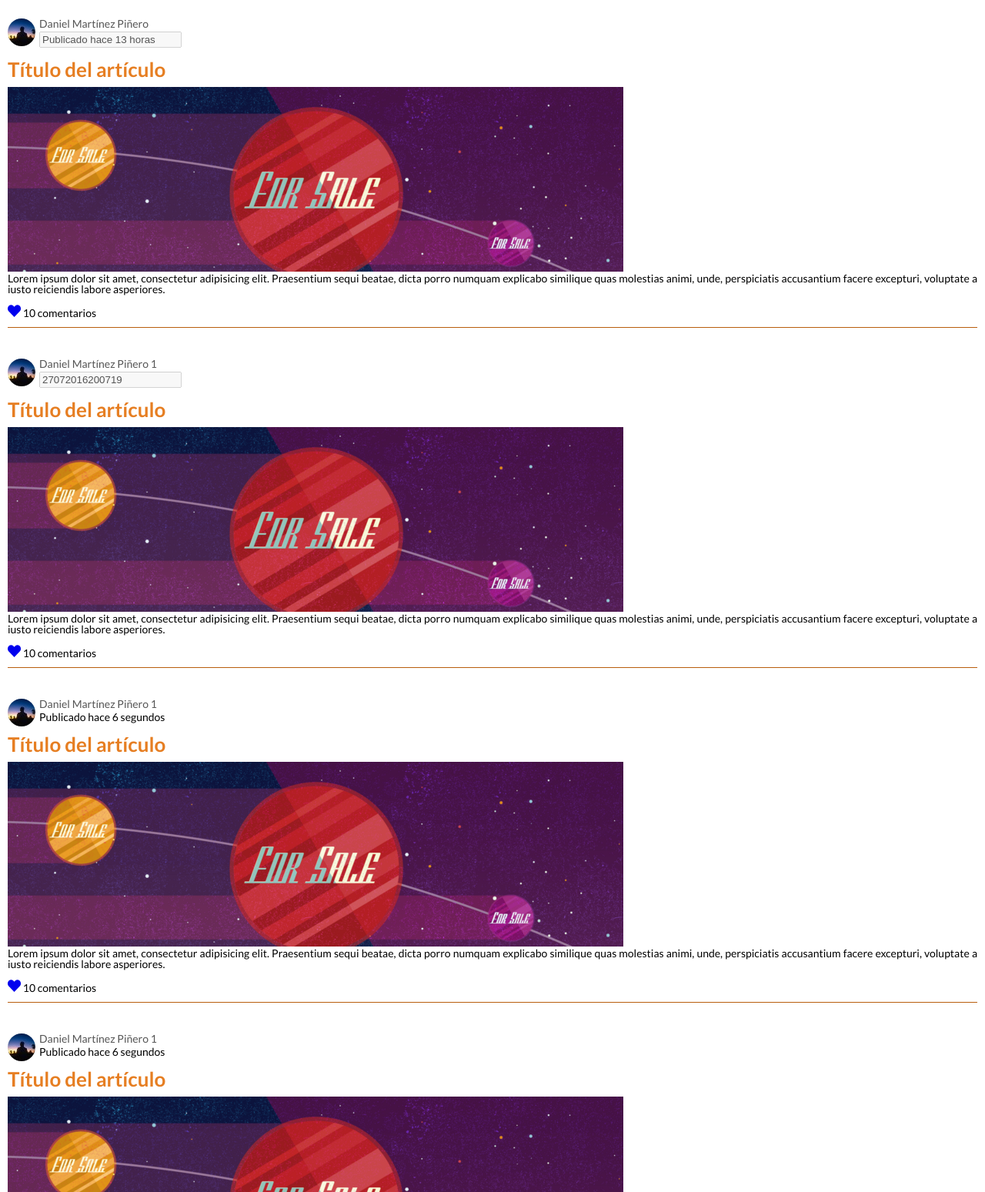
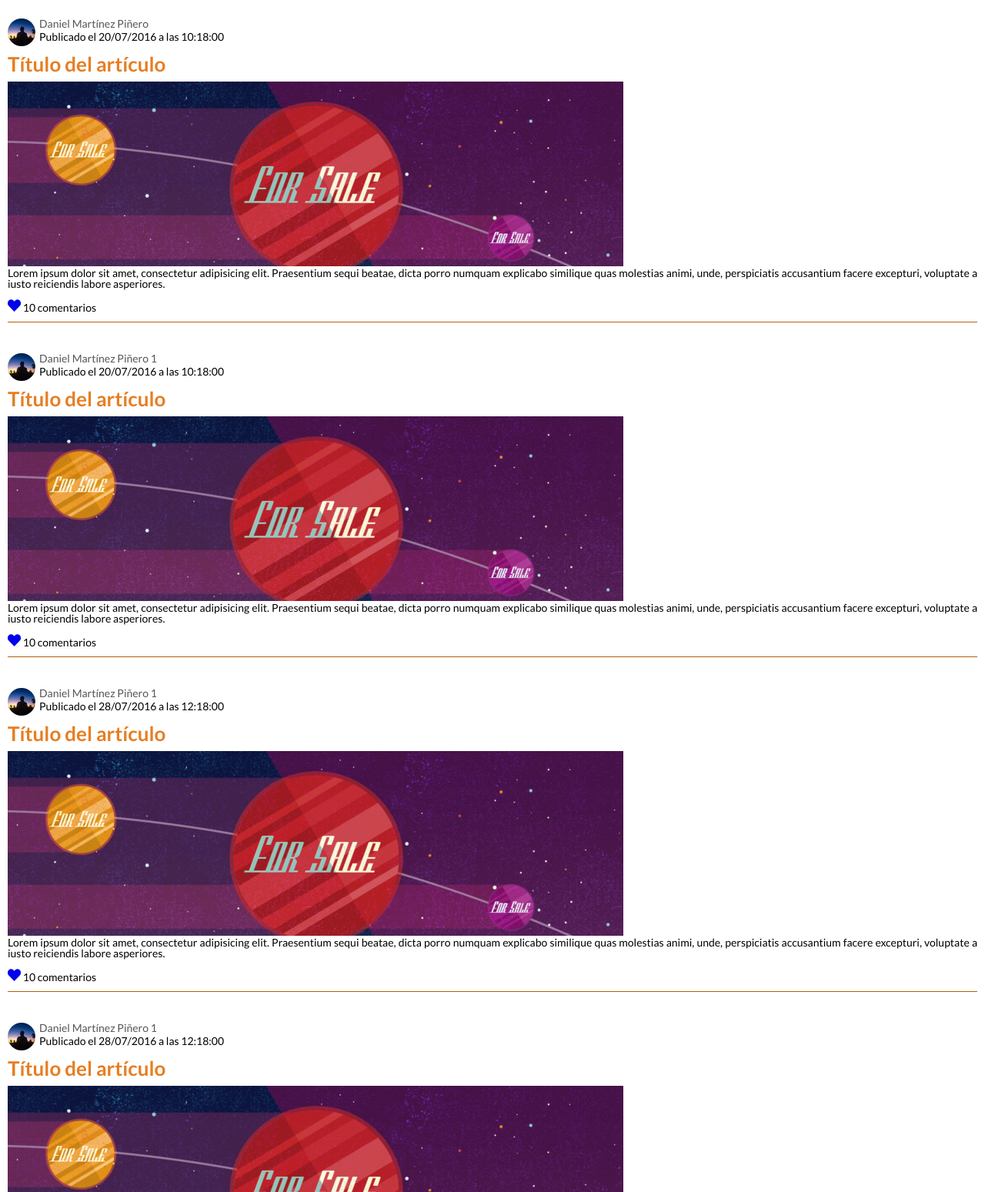
Before and after one commit to dmpinero/practica_frontend_ninja, a website with bundled scripts: page listado_articulos.html in a window 1280 px wide. Shown: the part 51-1600 px from the top of the page at 77% size. Built offline with nearby package versions, Linux system fonts and the light colour scheme.

Commit message:
Finalización de cálculo de fechas y horas de publicación.

```diff
--- a/gulpfile.js
+++ b/gulpfile.js
@@ -14,7 +14,7 @@ gulp.task("default", ["concat-js", "compile-sass"], function(){
 	// iniciar BrowserSync
 	browserSync.init({
 		server: "./", // levanta servidor web en la carpeta actual
-		browser: "google chrome"
+		browser: "google chrome" // Navegador web por defecto
 	});
 
 	// observa cambios en archivos SASS y ejecuta la tarea de compilación
--- a/listado_articulos.html
+++ b/listado_articulos.html
@@ -28,12 +28,13 @@
 
     <!-- Artículos -->
 	<section class="listado-articulos">
+		<!-- Primer artículo -->
 		<article id="articulo">
 			<div class="articulo">
 				<div><img class="articulo-foto-autor" src="src/img/autor.jpeg"></div>
 				<div class="articulo-autor-nombre">Daniel Martínez Piñero</div>
 				<div class="autor-fecha-publicacion">
-					<input type="text" id="fecha-hora-publicacion" value="27072016210719" disabled>
+					<div id="fecha-hora-publicacion1">20072016101800</div>
 				</div>
 				<div class="articulo-titulo">Título del artículo</div>
 				<div>
@@ -50,12 +51,13 @@
 			<div class="autor-comentarios">10 comentarios</div>
 		</article>
 
+		<!-- Segundo artículo -->
 		<article id="articulo">
 			<div class="articulo">
 				<div><img class="articulo-foto-autor" src="src/img/autor.jpeg"></div>
 				<div class="articulo-autor-nombre">Daniel Martínez Piñero 1</div>
 				<div class="autor-fecha-publicacion">
-					<input type="text" id="fecha-hora-publicacion2" value="27072016200719" disabled>
+					<div id="fecha-hora-publicacion2">20072016101800</div>
 				</div>
 				<div class="articulo-titulo">Título del artículo</div>
 				<div>
@@ -72,11 +74,14 @@
 			<div class="autor-comentarios">10 comentarios</div>
 		</article>
 
+		<!-- Tercer artículo -->
 		<article id="articulo">
 			<div class="articulo">
 				<div><img class="articulo-foto-autor" src="src/img/autor.jpeg"></div>
 				<div class="articulo-autor-nombre">Daniel Martínez Piñero 1</div>
-				<div class="autor-fecha-publicacion">Publicado hace 6 segundos</div>
+				<div class="autor-fecha-publicacion">
+					<div id="fecha-hora-publicacion3">28072016121800</div>
+				</div>
 				<div class="articulo-titulo">Título del artículo</div>
 				<div>
 					<img class="articulo-foto" src="src/img/imagen-mobile.png">
@@ -92,11 +97,14 @@
 			<div class="autor-comentarios">10 comentarios</div>
 		</article>
 
+		<!-- Cuarto artículo -->
 		<article id="articulo">
 			<div class="articulo">
 				<div><img class="articulo-foto-autor" src="src/img/autor.jpeg"></div>
 				<div class="articulo-autor-nombre">Daniel Martínez Piñero 1</div>
-				<div class="autor-fecha-publicacion">Publicado hace 6 segundos</div>
+				<div class="autor-fecha-publicacion">
+					<div id="fecha-hora-publicacion4">28072016121800</div>
+				</div>
 				<div class="articulo-titulo">Título del artículo</div>
 				<div>
 					<img class="articulo-foto" src="src/img/imagen-mobile.png">
@@ -112,11 +120,14 @@
 			<div class="autor-comentarios">10 comentarios</div>
 		</article>
 
+		<!-- Qunto artículo -->
 		<article id="articulo">
 			<div class="articulo">
 				<div><img class="articulo-foto-autor" src="src/img/autor.jpeg"></div>
 				<div class="articulo-autor-nombre">Daniel Martínez Piñero 1</div>
-				<div class="autor-fecha-publicacion">Publicado hace 6 segundos</div>
+				<div class="autor-fecha-publicacion">
+					<div id="fecha-hora-publicacion5">28072016121800</div>
+				</div>
 				<div class="articulo-titulo">Título del artículo</div>
 				<div>
 					<img class="articulo-foto" src="src/img/imagen-mobile.png">
@@ -132,11 +143,14 @@
 			<div class="autor-comentarios">10 comentarios</div>
 		</article>
 
+		<!-- Sexto artículo -->
 		<article id="articulo">
 			<div class="articulo">
 				<div><img class="articulo-foto-autor" src="src/img/autor.jpeg"></div>
 				<div class="articulo-autor-nombre">Daniel Martínez Piñero 1</div>
-				<div class="autor-fecha-publicacion">Publicado hace 6 segundos</div>
+				<div class="autor-fecha-publicacion">
+					<div id="fecha-hora-publicacion6">28072016121800</div>
+				</div>
 				<div class="articulo-titulo">Título del artículo</div>
 				<div>
 					<img class="articulo-foto" src="src/img/imagen-mobile.png">
@@ -152,11 +166,14 @@
 			<div class="autor-comentarios">10 comentarios</div>
 		</article>
 
+		<!-- Séptimo artículo -->
 		<article id="articulo">
 			<div class="articulo">
 				<div><img class="articulo-foto-autor" src="src/img/autor.jpeg"></div>
 				<div class="articulo-autor-nombre">Daniel Martínez Piñero 1</div>
-				<div class="autor-fecha-publicacion">Publicado hace 6 segundos</div>
+				<div class="autor-fecha-publicacion">
+					<div id="fecha-hora-publicacion7">28072016121800</div>
+				</div>
 				<div class="articulo-titulo">Título del artículo</div>
 				<div>
 					<img class="articulo-foto" src="src/img/imagen-mobile.png">
@@ -172,11 +189,14 @@
 			<div class="autor-comentarios">10 comentarios</div>
 		</article>
 
+		<!-- Octavo artículo -->
 		<article id="articulo">
 			<div class="articulo">
 				<div><img class="articulo-foto-autor" src="src/img/autor.jpeg"></div>
 				<div class="articulo-autor-nombre">Daniel Martínez Piñero 1</div>
-				<div class="autor-fecha-publicacion">Publicado hace 6 segundos</div>
+				<div class="autor-fecha-publicacion">
+					<div id="fecha-hora-publicacion8">28072016121800</div>
+				</div>
 				<div class="articulo-titulo">Título del artículo</div>
 				<div>
 					<img class="articulo-foto" src="src/img/imagen-mobile.png">
@@ -192,11 +212,14 @@
 			<div class="autor-comentarios">10 comentarios</div>
 		</article>
 
+		<!-- Noveno artículo -->
 		<article id="articulo">
 			<div class="articulo">
 				<div><i class="logo articulo-foto-autor ion-person"></i></div>
 				<div class="articulo-autor-nombre">Daniel Martínez Piñero 1</div>
-				<div class="autor-fecha-publicacion">Publicado hace 6 segundos</div>
+				<div class="autor-fecha-publicacion">
+					<div id="fecha-hora-publicacion9">28072016121800</div>
+				</div>
 				<div class="articulo-titulo">Título del artículo</div>
 				<div>
 					<img class="articulo-foto" src="src/img/imagen-mobile.png">
@@ -212,11 +235,14 @@
 			<div class="autor-comentarios">10 comentarios</div>
 		</article>
 
+		<!-- Décimo artículo -->
 		<article id="articulo">
 			<div class="articulo">
 				<div><i class="logo articulo-foto-autor ion-person"></i></div>
 				<div class="articulo-autor-nombre">Daniel Martínez Piñero 1</div>
-				<div class="autor-fecha-publicacion">Publicado hace 6 segundos</div>
+				<div class="autor-fecha-publicacion">
+					<div id="fecha-hora-publicacion10">28072016121800</div>
+				</div>
 				<div class="articulo-titulo">Título del artículo</div>
 				<div>
 					<img class="articulo-foto" src="src/img/imagen-mobile.png">
@@ -246,11 +272,6 @@
 	  	  <a class="subir" href="#cabecera">Subir</p>
 	</footer>
 
-    <!--<script src="https://ajax.googleapis.com/ajax/libs/jquery/1.11.2/jquery.min.js"></script>
-    -->
-	<!--<script src="src/js/jquery.waypoints.min.js"></script>
-	-->
-
 	<!-- Carga de scripts -->
 	<script src="dist/js/app.js"></script>
 </body>
--- a/src/js/fecha-hora.js
+++ b/src/js/fecha-hora.js
@@ -1,29 +1,80 @@
 var $ = require('jquery');
+
 var moment = require('moment');
+var dias_semana = ["Domingo", "Lunes", "Martes", "Miércoles", "Jueves", "Viernes", "Sábado"];
 
-var fecha_hora_publicacion = $('#fecha-hora-publicacion').val();
-console.log("fecha y hora de publicación:" + fecha_hora_publicacion);
+//var fecha_hora_publicacion = $('#fecha-hora-publicacion1').val();
+var fecha_hora_publicacion1 = $('#fecha-hora-publicacion1').text();
+//console.log("fecha_hora_publicacion:" + fecha_hora_publicacion1);
+var fecha_hora_publicacion2 = $('#fecha-hora-publicacion2').text();
+var fecha_hora_publicacion3 = $('#fecha-hora-publicacion3').text();
+var fecha_hora_publicacion4 = $('#fecha-hora-publicacion4').text();
+var fecha_hora_publicacion5 = $('#fecha-hora-publicacion5').text();
+var fecha_hora_publicacion6 = $('#fecha-hora-publicacion6').text();
+var fecha_hora_publicacion7 = $('#fecha-hora-publicacion7').text();
+var fecha_hora_publicacion8 = $('#fecha-hora-publicacion8').text();
+var fecha_hora_publicacion9 = $('#fecha-hora-publicacion9').text();
+var fecha_hora_publicacion10 = $('#fecha-hora-publicacion10').text();
 
-var tiempo_transcurrido = calcula_diferencia(fecha_hora_publicacion);
-console.log (tiempo_transcurrido);
+// Cada segundo se calcula el tiempo transcurrido
+$(document).ready(function() {
+   var refreshId = setInterval(actualizarDatos, 1000);
+   $.ajaxSetup({ cache: false });
+ });
 
-$('#fecha-hora-publicacion').val(tiempo_transcurrido);
+// Función que calcula el tiempo transcurrido entre la fecha de publicación y la fecha actual
+function actualizarDatos() {
+	// Calcula tiempo transcurrido
+	var tiempo_transcurrido = calcula_diferencia(fecha_hora_publicacion1);
+	//console.log("tiempo transcurrido:" + tiempo_transcurrido);
+	// Actualiza el valor del campo con el tiempo transcurrido
+	$('#fecha-hora-publicacion1').text(tiempo_transcurrido);
 
-function calcula_diferencia (fecha_hora_inicio)
+	tiempo_transcurrido = calcula_diferencia(fecha_hora_publicacion2);
+	$('#fecha-hora-publicacion2').text(tiempo_transcurrido);
+
+	tiempo_transcurrido = calcula_diferencia(fecha_hora_publicacion3);
+	$('#fecha-hora-publicacion3').text(tiempo_transcurrido);
+
+	tiempo_transcurrido = calcula_diferencia(fecha_hora_publicacion4);
+	$('#fecha-hora-publicacion4').text(tiempo_transcurrido);
+
+	tiempo_transcurrido = calcula_diferencia(fecha_hora_publicacion5);
+	$('#fecha-hora-publicacion5').text(tiempo_transcurrido);
+
+	tiempo_transcurrido = calcula_diferencia(fecha_hora_publicacion6);
+	$('#fecha-hora-publicacion6').text(tiempo_transcurrido);
+
+	tiempo_transcurrido = calcula_diferencia(fecha_hora_publicacion7);
+	$('#fecha-hora-publicacion7').text(tiempo_transcurrido);
+
+	tiempo_transcurrido = calcula_diferencia(fecha_hora_publicacion8);
+	$('#fecha-hora-publicacion8').text(tiempo_transcurrido);
+
+	tiempo_transcurrido = calcula_diferencia(fecha_hora_publicacion9);
+	$('#fecha-hora-publicacion9').text(tiempo_transcurrido);
+
+	tiempo_transcurrido = calcula_diferencia(fecha_hora_publicacion10);
+	$('#fecha-hora-publicacion10').text(tiempo_transcurrido);
+}
+
+function calcula_diferencia(fecha_hora_inicio)
 {
-	//var fecha_hora_inicio = moment("27072016210719", "DDMMYYYYHHMMss");
-	var fecha_hora_inicio = moment(fecha_hora_inicio, "DDMMYYYYHHMMss");
+	var fecha_hora_inicio = moment(fecha_hora_inicio, "DDMMYYYYHHmmss");
+	//console.log("Calculando tiempo entre la fecha de publicación que vale " + fecha_hora_inicio.format("DDMMYYYY HH:mm:ss"));
+
 	var fecha_hora_actual = moment();
 	var diferencia_dias = fecha_hora_actual.diff(fecha_hora_inicio, "days");
+	//console.log ("diferencia_dias:" + diferencia_dias);
 	var diferencia_horas = fecha_hora_actual.diff(fecha_hora_inicio, "hours");
 	var diferencia_minutos = fecha_hora_actual.diff(fecha_hora_inicio, "minutes");
 	var diferencia_segundos = fecha_hora_actual.diff(fecha_hora_inicio, "seconds");
 
-	console.log ("Fecha y hora de inicio:" + fecha_hora_inicio.format("DDMMYYYY HH:MM:ss"));
-	console.log ("Son las " + fecha_hora_actual.format("DDMMYYYY HH:MM:ss"));
+	//console.log ("Fecha y hora de inicio:" + fecha_hora_inicio.format("DDMMYYYY HH:mm:ss"));
+	//console.log ("Son las " + fecha_hora_actual.format("DDMMYYYY HH:mm:ss"));
 
 	if (diferencia_segundos > 0 && diferencia_segundos < 60) {
-		console.log ("diferencia en segundos:" + diferencia_segundos);
+		//console.log ("diferencia en segundos:" + diferencia_segundos);
 
 		var literal_segundos = "segundo";
 		if (diferencia_segundos > 1) {
@@ -31,7 +82,7 @@ function calcula_diferencia (fecha_hora_inicio)
 		}
 		return "Publicado hace " + diferencia_segundos + " " + literal_segundos;
 	} else if (diferencia_minutos > 0 && diferencia_minutos < 60) {
-		console.log ("Publicado hace " + diferencia_minutos + " minutos");
+		//console.log ("Publicado hace " + diferencia_minutos + " minutos");
 
 		var literal_minutos = "minuto";
 		if (diferencia_minutos > 1) {
@@ -39,16 +90,20 @@ function calcula_diferencia (fecha_hora_inicio)
 		}
 		return "Publicado hace " + diferencia_minutos + " " + literal_minutos;
 	} else if (diferencia_horas > 0 && diferencia_horas < 24) {
-		console.log ("diferencia en horas:" + diferencia_horas);
+		//console.log ("diferencia en horas:" + diferencia_horas);
 		var literal_horas = "hora";
 		if (diferencia_horas > 1) {
 			literal_horas = "horas"
 		}
 
 		return "Publicado hace " + diferencia_horas + " " + literal_horas;
-	} else {
-		console.log ("diferencia en días:" + diferencia_dias);
+	} else if (diferencia_dias > 0 && diferencia_dias < 7) {
+		var dia_semana_sp = dias_semana[fecha_hora_inicio.day()];
+		//console.log ("Día de la semana:" + dia_semana_sp);
 
-		return diferencia_dias;
+		return "Publicado el " + dia_semana_sp;
+	}
+	else {
+		return "Publicado el " + fecha_hora_inicio.format("DD/MM/YYYY") + " a las " + fecha_hora_inicio.format("HH:mm:ss");
 	}
 }
--- a/src/js/prueba.js
+++ /dev/null
@@ -1,3 +0,0 @@
-var $ = require('jquery');
-
-console.log("Prueba de carga de Jquery");
```
Also changed, not shown: dist/js/app.js.
